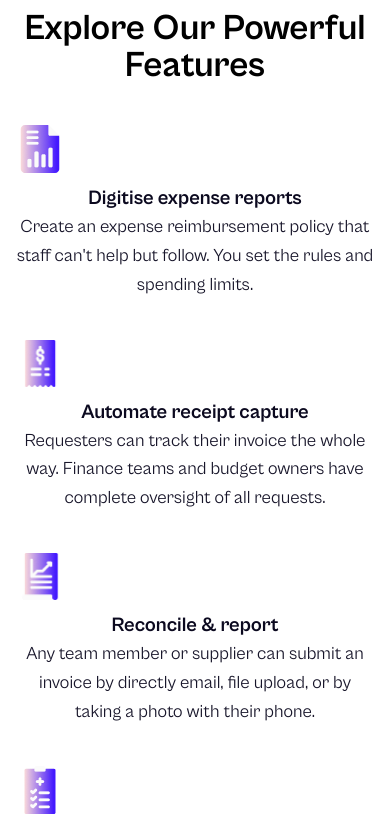
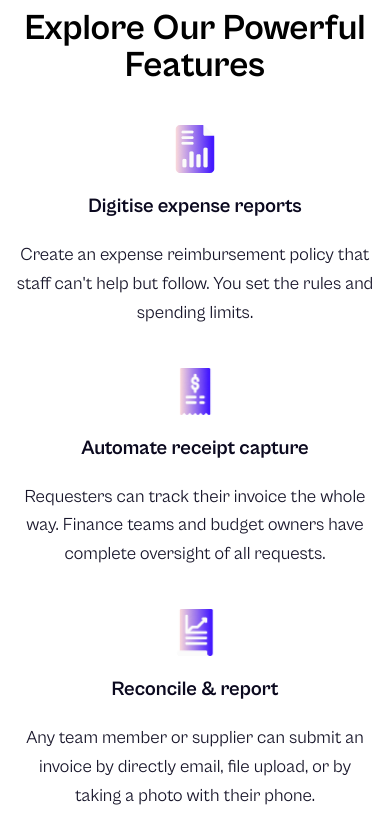
Before and after one commit to skupta12/DoWhith, a Next.js app: page /feature in a window 390 px wide. Shown: the part 811-1640 px from the top of the page. Built offline with nearby package versions, Linux system fonts and the light colour scheme.

Commit message:
Header.tsx, /feature/Features.tsx

```diff
--- a/src/components/common/Header.tsx
+++ b/src/components/common/Header.tsx
@@ -31,6 +31,8 @@ const Header = () => {
         className="absolute top-0 left-0 object-cover
         sm:opacity-[50%] opacity-[30%] -z-[1] w-[1920px] h-[800px]"
         priority
+        sizes="100vw"
+        quality={1}
         src={GradientBg}
         alt="The background gradient image"
       />
--- a/src/components/sections/feature/Features.tsx
+++ b/src/components/sections/feature/Features.tsx
@@ -31,11 +31,9 @@ const ExploreFeatures = () => {
               col-span-12 flex flex-col gap-y-4"
             >
               <Ytransition delay={0.08}>
-
-
-                <div className="sm:mx-0 mx-auto">
+                <div>
                   <Image
-                    className="mb-3"
+                    className="sm:mx-0 mx-auto"
                     src={item.icon}
                     alt={item.alt}
                     width={48}
@@ -43,7 +41,7 @@ const ExploreFeatures = () => {
                   />
                 </div>
 
-                <h3 className={styles.heading300M}>{item.title}</h3>
+                <h3 className={`${styles.heading300M} my-5`}>{item.title}</h3>
                 <p className={styles.paragraph100}>{item.text}</p>
               </Ytransition>
             </div>
```
Lines whose indentation alone changed are shown as unchanged.
